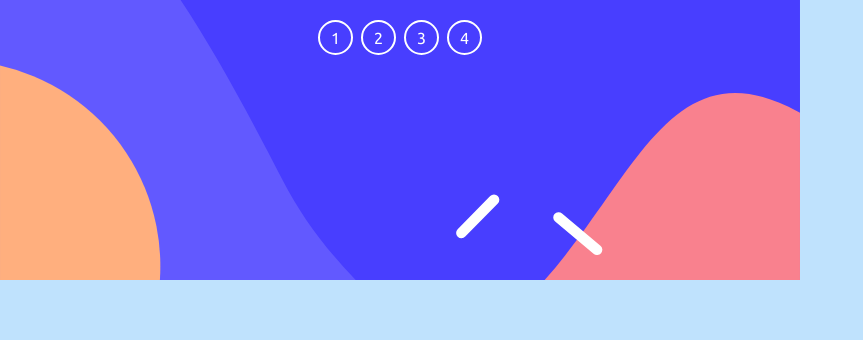
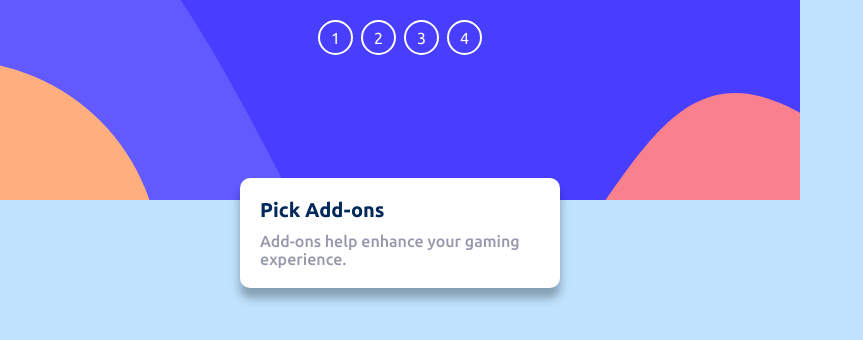
Before and after one commit to yanmoenaing118/frontend-mentor-challenges, a website: page multi-step-form-main/index.html in a window 1280 px wide. Shown: the whole page, without its empty margins (0-863 px from the left). Drawn offline with Linux system fonts and the light colour scheme.

Commit message:
header added

```diff
--- a/multi-step-form-main/index.html
+++ b/multi-step-form-main/index.html
@@ -33,7 +33,15 @@
       </div>
 
       <div class="content">
-
+        <div class="content-mobile">
+          <div class="content-mobile__card">
+            <header>
+              <h1 class="bold-text card_main_title">Pick Add-ons</h1>
+              <p class="semi-bold-text card_sub_title">Add-ons help enhance your gaming experience.</p>
+            </header>
+          </div>
+          <div class="content-mobile__footer"></div>
+        </div>
       </div>
 
 
--- a/multi-step-form-main/scss/_index.scss
+++ b/multi-step-form-main/scss/_index.scss
@@ -22,9 +22,9 @@ body {
 
 .sidebar {
   &-mobile {
-    @include adjustbg(100%);
+    @include adjustbg(cover);
     background-image: url(../assets/images/bg-sidebar-mobile.svg);
-    height: 35vh;
+    height: 25vh;
   }
 
   &-desktop {
@@ -33,4 +33,25 @@ body {
 }
 
 .content {
+  &-mobile {
+    &__card {
+      background-color: $white;
+      max-width: 320px;
+      margin: 0 auto;
+      transform: translateY(-20%);
+      border-radius: 1rem;
+      box-shadow: 0 10px 10px rgba(#000000, 0.3);
+      padding: 2rem;
+
+      header {
+        p {
+          margin-top: 1rem;
+        }
+      }
+    }
+
+    &__footer {
+      background-color: $white;
+    }
+  }
 }
--- a/multi-step-form-main/scss/_typo.scss
+++ b/multi-step-form-main/scss/_typo.scss
@@ -29,6 +29,7 @@
 
 .card_main_title {
     color: $marine-blue;
+    font-size: 2rem;
 }
 
 .card_sub_title {
```
Also changed, not shown: multi-step-form-main/css/style.css, 1 other file.
